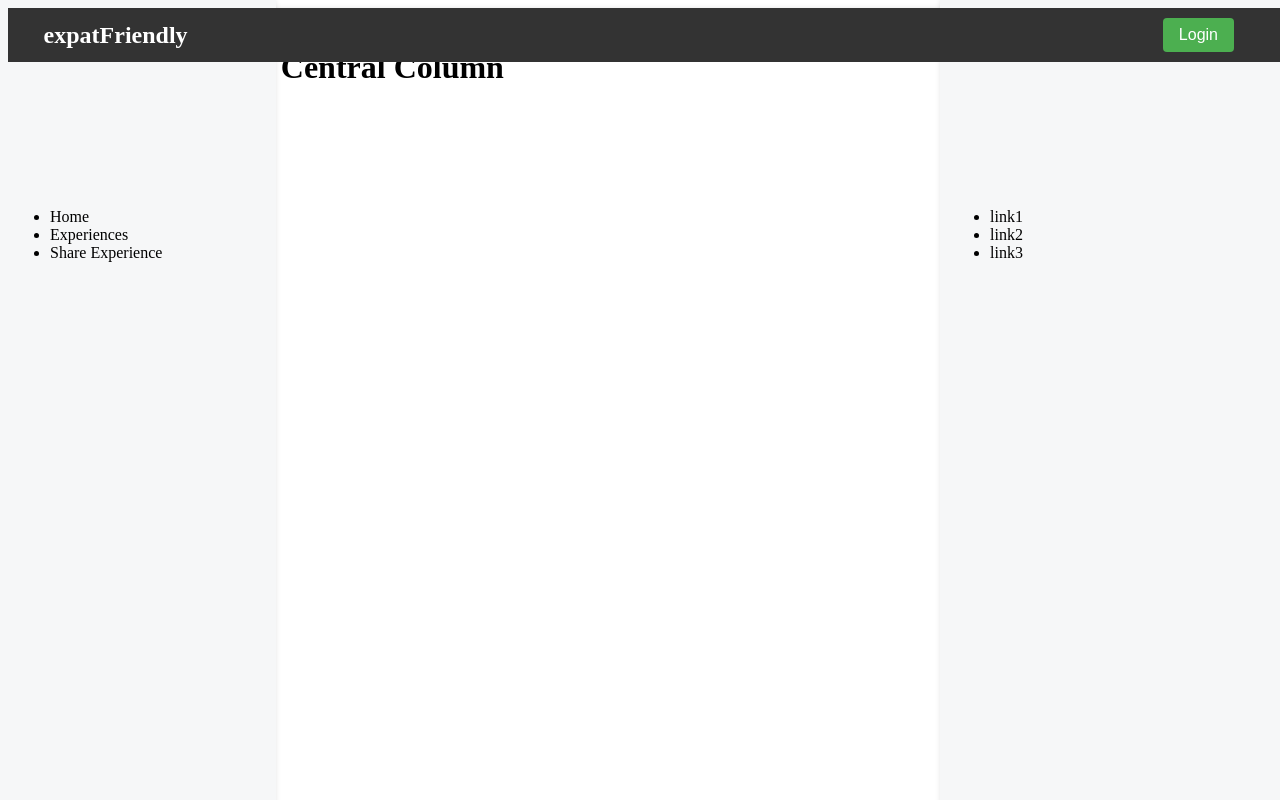
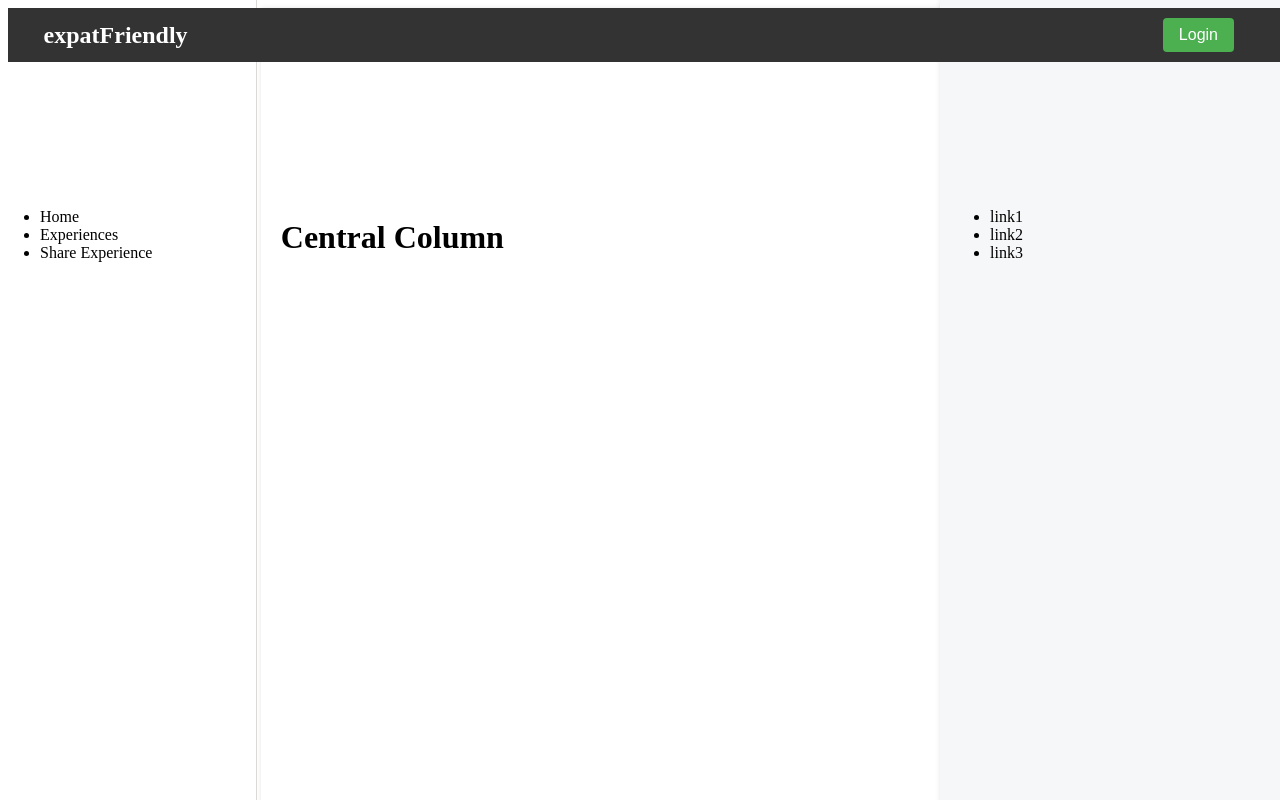
Before and after one commit to jokatty/expat_friendly_frontend, a React (Create React App) app: page / in a window 1280 px wide. Shown: the top 800 px of the page. Built offline with nearby package versions, Linux system fonts and the light colour scheme; the HTML template or start-up script is replaced by a standard one.

Commit message:
modify home page styling

```diff
--- a/src/components/HomePage.css
+++ b/src/components/HomePage.css
@@ -9,11 +9,12 @@
   left: 0;
   height: 100%;
   width: 20%;
-  background-color: #f6f7f8;
-  padding: 10px;
-  box-shadow: 0 0 5px rgba(0, 0, 0, 0.1);
+  /* background-color: #f6f7f8; */
+  /* padding: 10px; */
+  /* box-shadow: 0 0 5px rgba(0, 0, 0, 0.1); */
   z-index: 2;
   padding-top: 15%;
+  border-right: rgb(221, 216, 216) solid 0.5px;
 }
 
 .central-column {
@@ -24,6 +25,7 @@
   overflow-y: auto;
   height: 100vh;
   z-index: 1; /* Ensure the central column is below the fixed columns */
+  padding-top: 15%;
 }
 
 .right-column {
```
